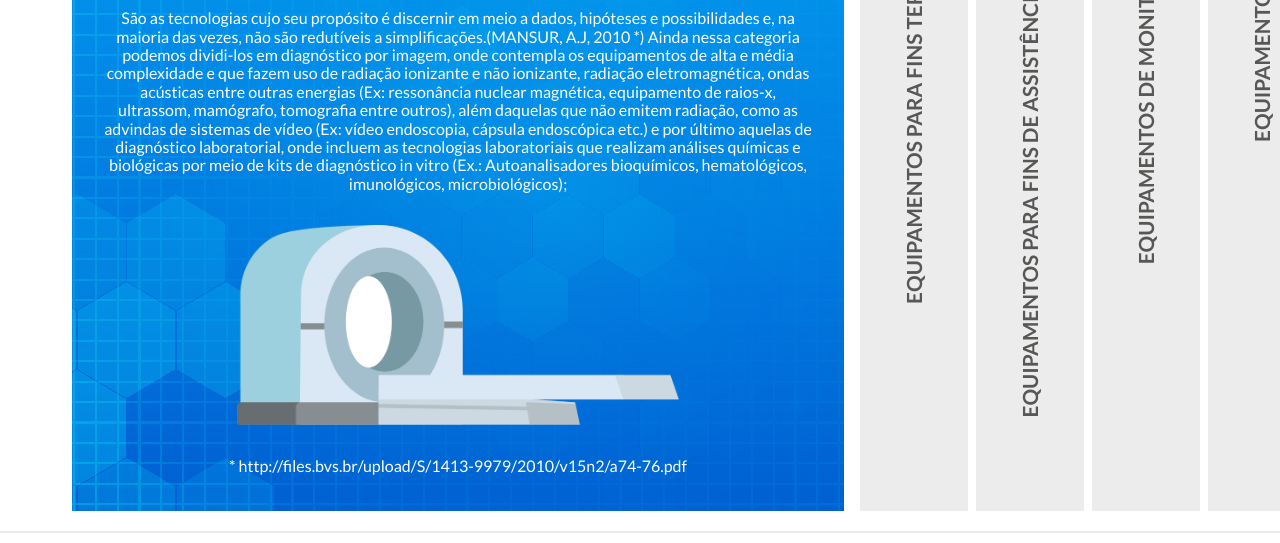
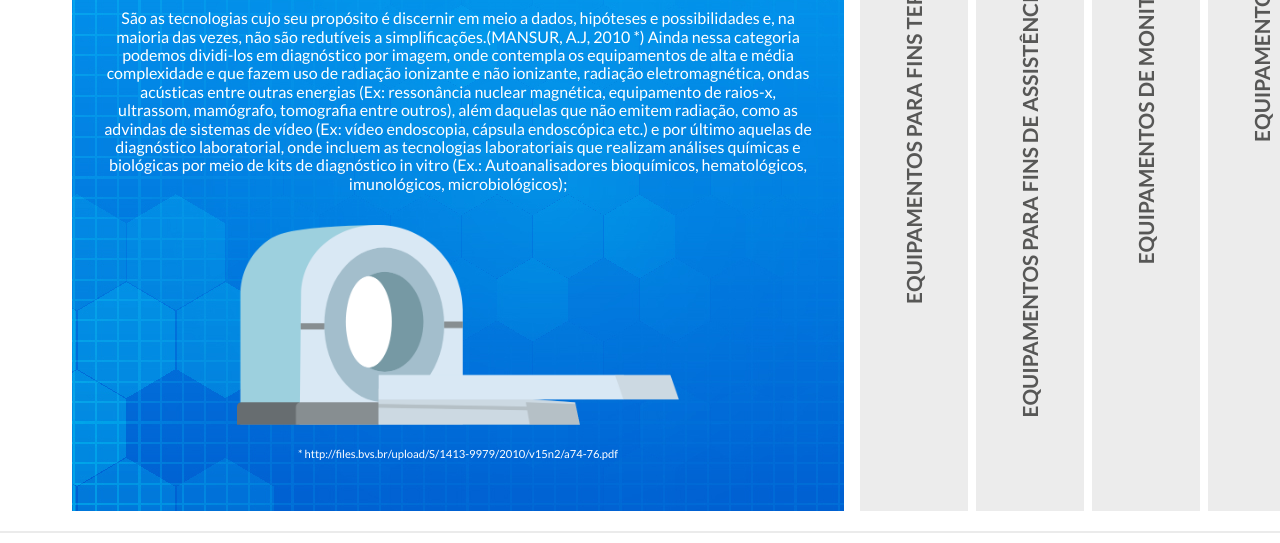
Before and after one commit to marianaaraujof/gestao-de-equipamentos-assistenciais-figura2, a plain HTML site: page index.html in a window 1280 px wide. Shown: the part 395-938 px from the top of the page. Drawn offline with nearby package versions, Linux system fonts and the light colour scheme.

Commit message:
referencias card

```diff
--- a/css/styles.css
+++ b/css/styles.css
@@ -133,7 +133,7 @@ p {
 	text-align: center;
 	padding: 1em 2em;
 }
-.ref {
+.model p.ref {
 	font-size: 0.7em;
 }
 
```
